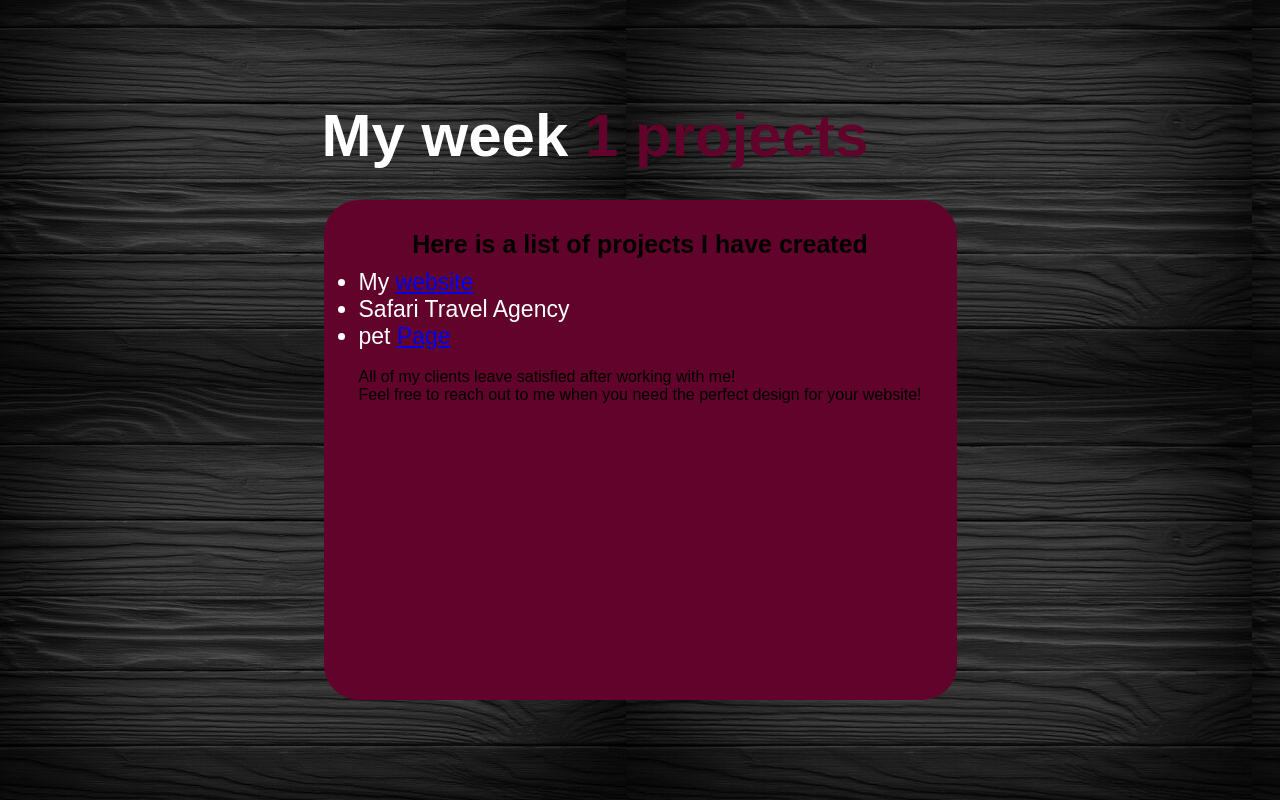
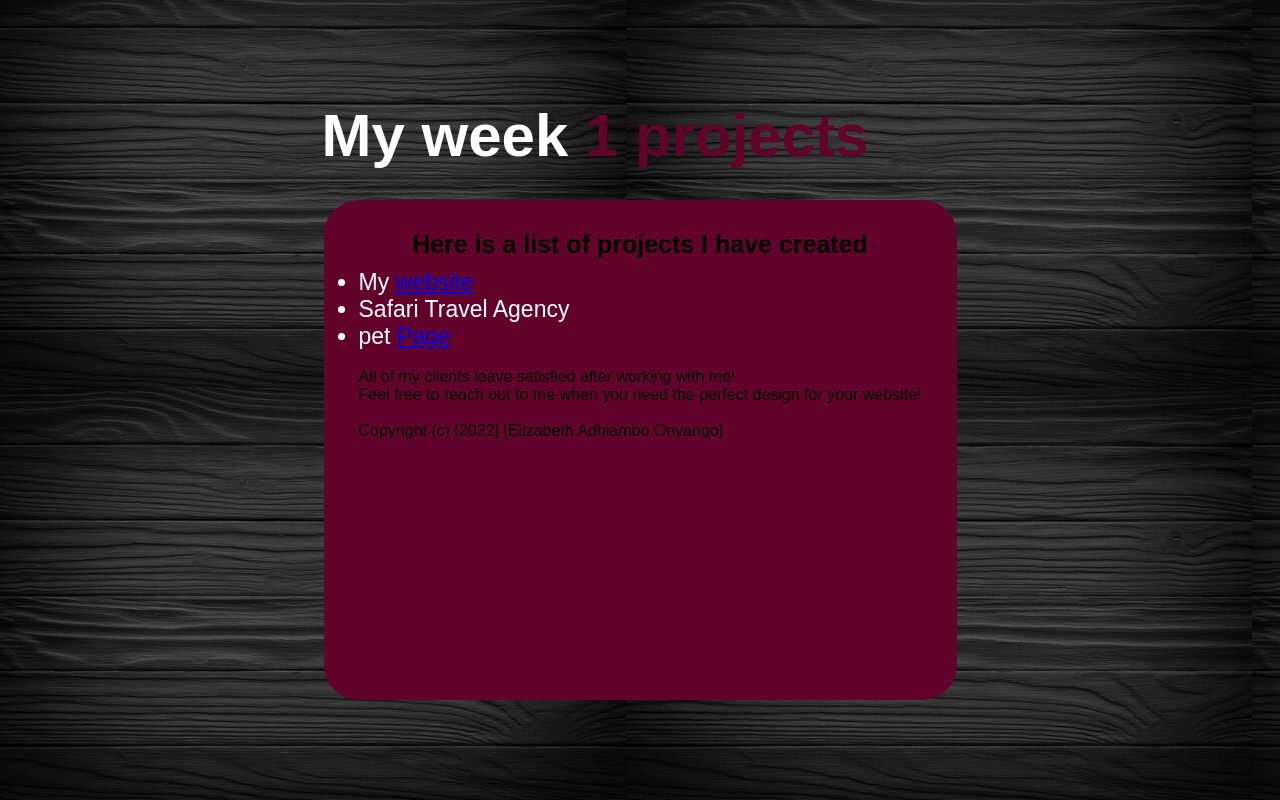
Before and after one commit to Liz-Adhiambo/week1-ip, a plain HTML site: page index.html in a window 1280 px wide. Shown: the part 1529-2329 px from the top of the page. Drawn offline with Linux system fonts and the light colour scheme.

Commit message:
added copyright to webpage

```diff
--- a/index.html
+++ b/index.html
@@ -84,6 +84,9 @@
           Feel free to reach out to me when you need the
           perfect
           design for your website!</p>
+          <br>
+
+          <footer>Copyright (c) [2022] [Elizabeth Adhiambo Onyango]</footer>
 
       </div>
 
@@ -92,6 +95,8 @@
 
 
 
+
+
 </body>
 
 
```
